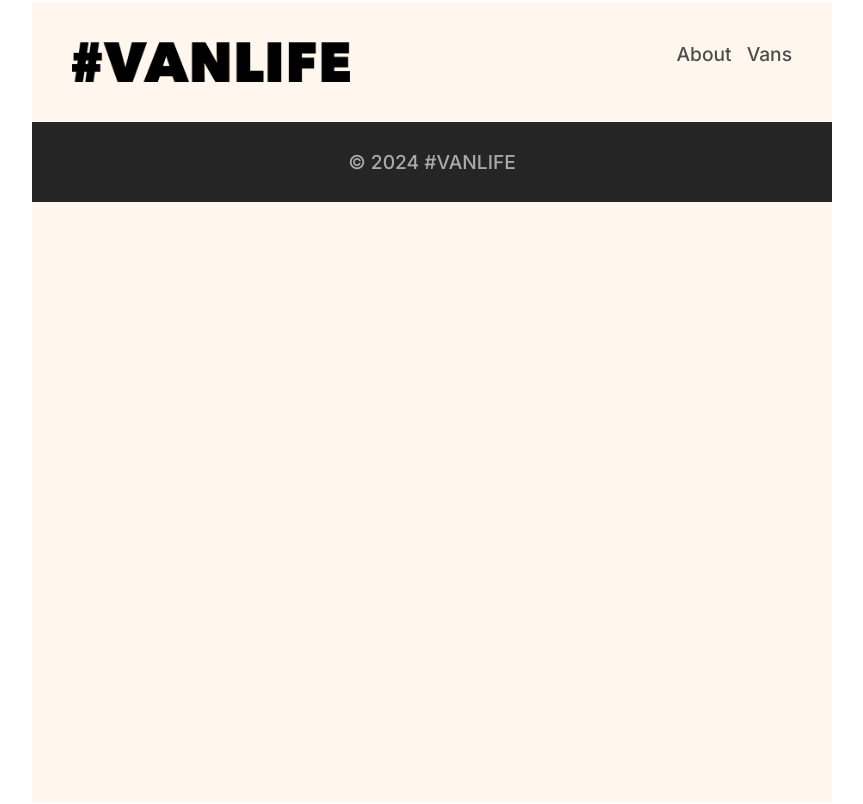
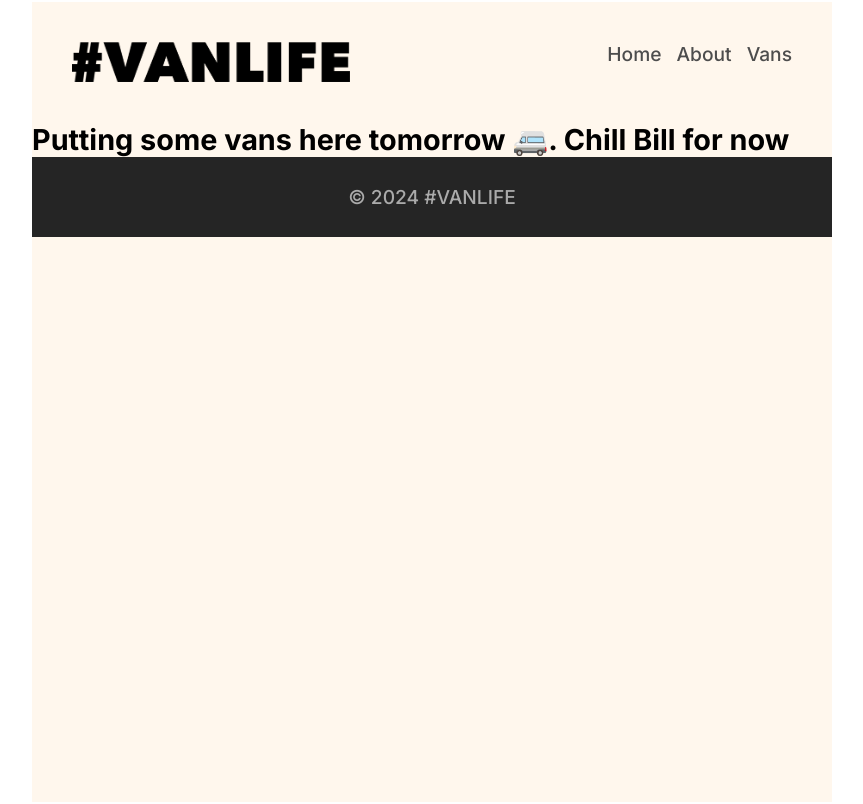
Before and after one commit to naijoesrinivasan/vanlife, a React (Vite) app: page /vans in a window 1280 px wide. Shown: the whole page, without its empty margins (208-1071 px from the left). Built offline with nearby package versions, Linux system fonts and the light colour scheme.

Commit message:
vans starter code

```diff
--- a/src/App.jsx
+++ b/src/App.jsx
@@ -4,6 +4,7 @@ import Home from "./Components/Home"
 import About from "./Components/About"
 import Navbar from "./Components/Navbar"
 import Footer from "./Components/Footer"
+import Vans from "./Components/Vans"
 
 function App() {
 
@@ -13,6 +14,7 @@ function App() {
       <Routes>
         <Route path='/' element={<Home />} />
         <Route path='/about' element={<About />} />
+        <Route path='/vans' element={<Vans />} />
       </Routes>
       <Footer />
     </BrowserRouter>
--- a/src/Components/Navbar.jsx
+++ b/src/Components/Navbar.jsx
@@ -5,8 +5,9 @@ export default function Navbar()  {
   return (
     <nav className="navbar-section">
       <img src="/public/images/vanlife-logo.png" alt="Vanlife Logo" />
+      <Link className='nav-links' to='/'>Home</Link>
       <Link className='nav-links' to='/about'>About</Link>
-      <Link className='nav-links' to='/'>Vans</Link>
+      <Link className='nav-links' to='/vans'>Vans</Link>
     </nav>
   )
 }
--- /dev/null
+++ b/src/Components/Vans.jsx
@@ -0,0 +1,9 @@
+import React from "react"
+
+export default function Vans() {
+  return(
+    <section className="vans-section">
+      <h1>Putting some vans here tomorrow 🚐. Chill Bill for now</h1>
+    </section>
+  )
+}
```
